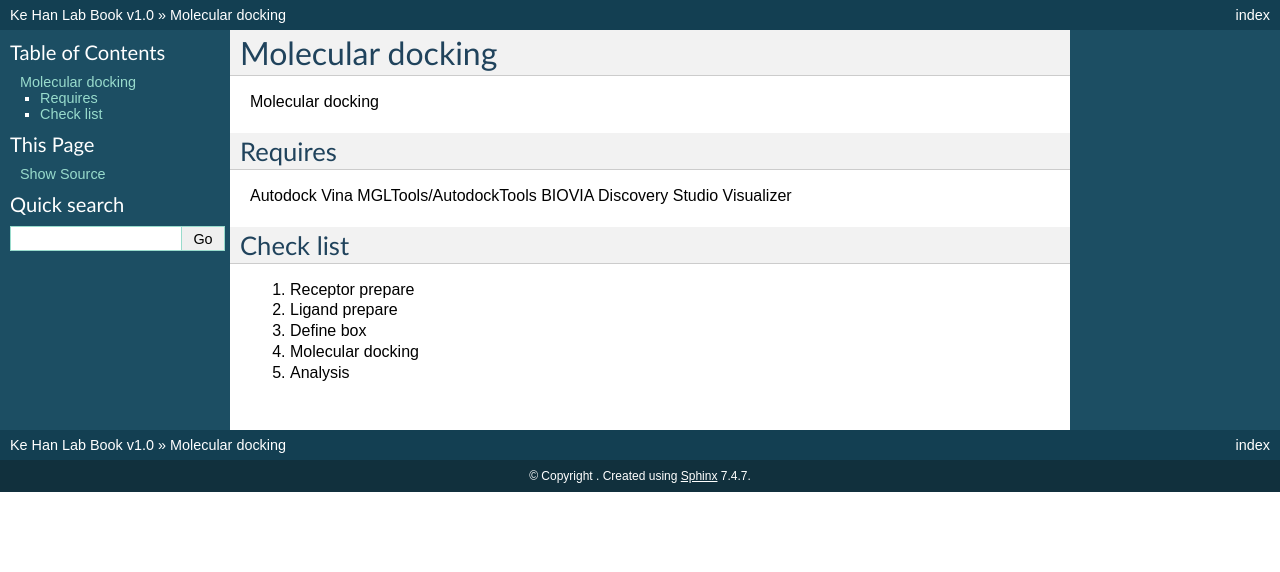
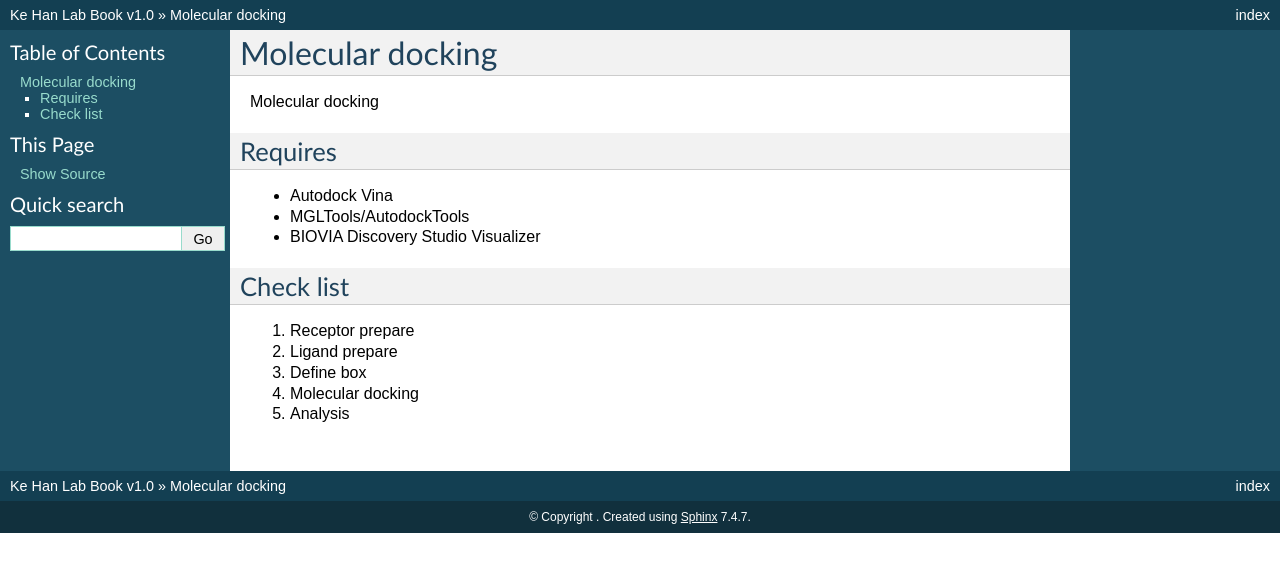
Before and after one commit to kehantan/labbook, a Sphinx documentation site: the page built from docs/computational/molecular_docking.rst, in a window 1280 px wide. Shown: the top 572 px of the page. Built offline with Sphinx 7.4.7, drawn with Linux system fonts in a browser that asks for light colours; pages that are not in the unit, such as notebooks, are missing from menus.

```diff
--- a/docs/computational/molecular_docking.rst
+++ b/docs/computational/molecular_docking.rst
@@ -4,9 +4,9 @@ Molecular docking
 
 Requires
 --------
-Autodock Vina
-MGLTools/AutodockTools
-BIOVIA Discovery Studio Visualizer
+* Autodock Vina
+* MGLTools/AutodockTools
+* BIOVIA Discovery Studio Visualizer
 
 Check list
 ----------
```
